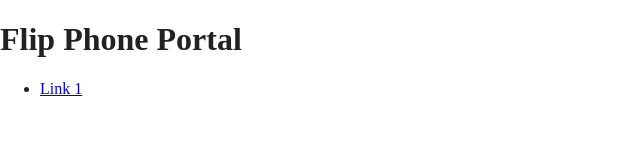
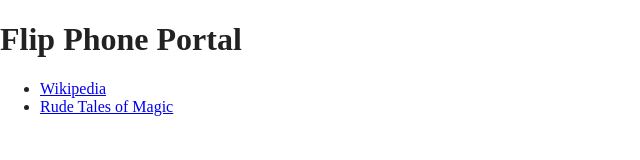
Before and after one commit to SpenceJMNelson/flip-iv-portal, a website built with Parcel: page index.html in a window 1280 px wide. Shown: the whole page, without its empty margins (0-640 px from the left). Built offline with nearby package versions, Linux system fonts and the light colour scheme.

Commit message:
Update index.html

```diff
--- a/index.html
+++ b/index.html
@@ -26,7 +26,8 @@
 
   <h1>Flip Phone Portal</h1>
   <ul>
-    <li><a href="#">Link 1</a></li>
+    <li><a href="https://www.wikipedia.org">Wikipedia</a></li>
+    <li><a href="http://feeds.feedburner.com/RudeTalesOfMagic">Rude Tales of Magic</a></li>
   </ul>
 
   <script src="js/vendor/modernizr-3.11.2.min.js"></script>
```
